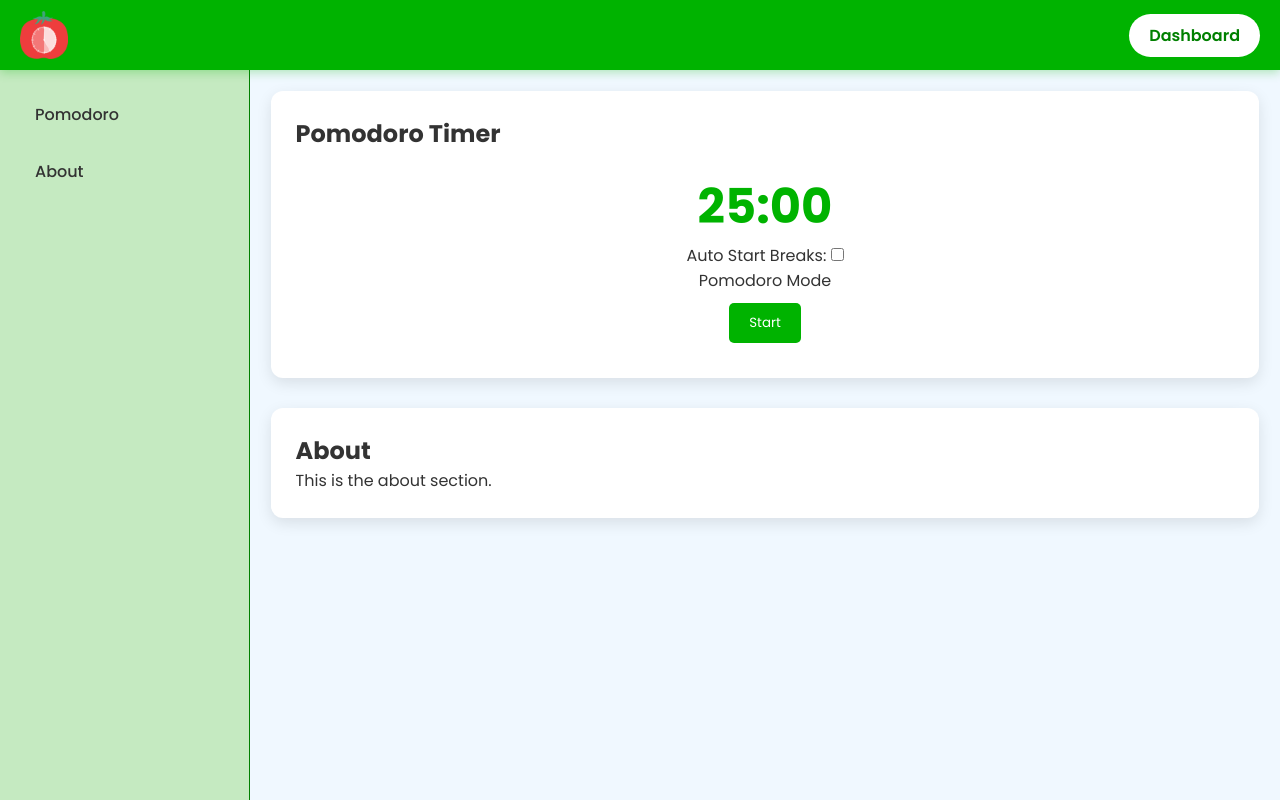
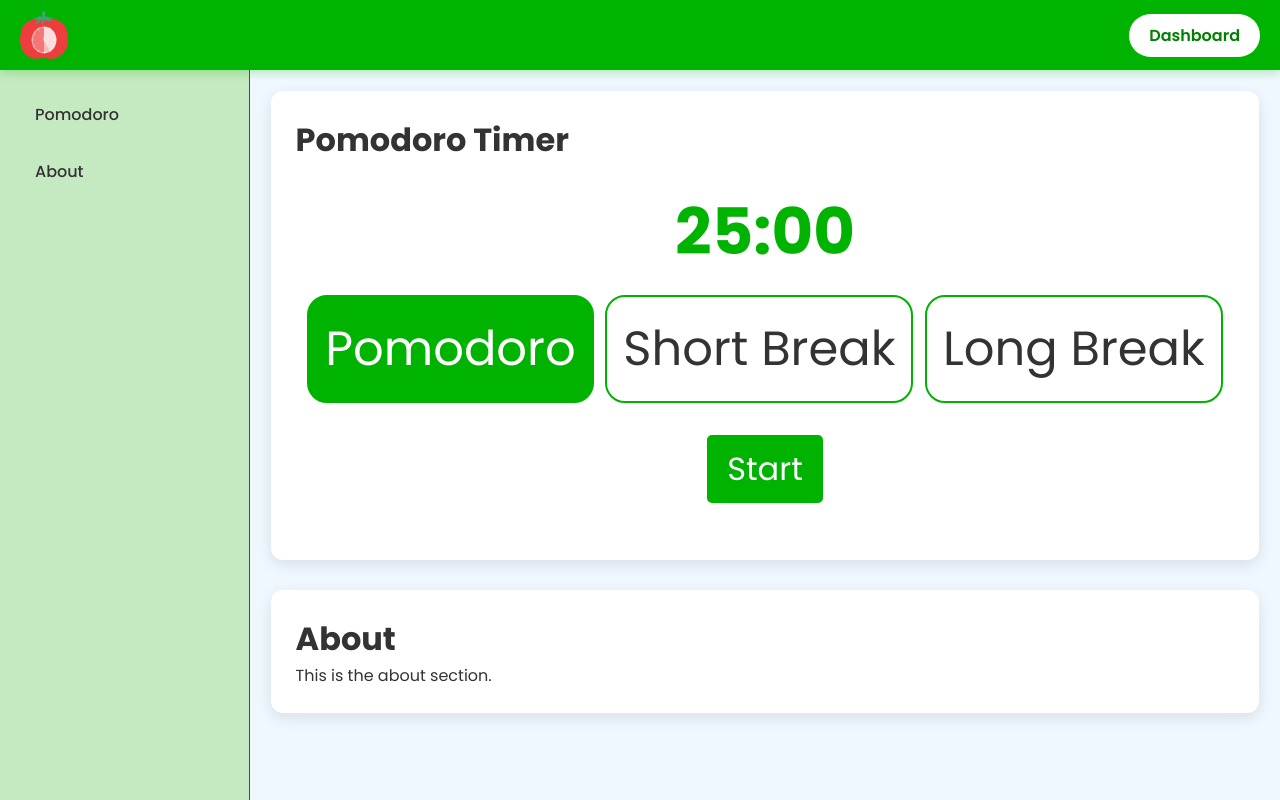
Before and after one commit to chaulagainrupak/pomodoro-log, a Flask app: page /dashboard in a window 1280 px wide. Run offline with Flask 3, Linux system fonts and the light colour scheme; a user stored in the database is signed in.

Commit message:
Showcasing of the time has been made for the user.

```diff
--- a/static/scripts.js
+++ b/static/scripts.js
@@ -13,106 +13,159 @@ function toggleForm(form) {
   }
 }
 
-let currentPhase = 'work';  // Initial phase is work session
-let timerInterval;
-const timeDisplay = document.getElementById('time');
-const modeDisplay = document.getElementById('timer-mode');
-const autoStartCheckbox = document.getElementById('autoStartCheckbox');
+// let currentPhase = 'work';  // Initial phase is work session
+// let timerInterval;
+// const timeDisplay = document.getElementById('time');
+// const modeDisplay = document.getElementById('timer-mode');
+// const autoStartCheckbox = document.getElementById('autoStartCheckbox');
 
-// Function to start the timer with given duration
-function startTimer(pomodoroDuration, shortBreakDuration, longBreakDuration) {
-    let duration;
+// // Function to start the timer with given duration
+// function startTimer(pomodoroDuration, shortBreakDuration, longBreakDuration) {
+//     let duration;
 
-    switch (currentPhase) {
-        case 'work':
-            duration = pomodoroDuration;
-            modeDisplay.textContent = 'Pomodoro Mode';
-            break;
-        case 'short-break':
-            duration = shortBreakDuration;
-            modeDisplay.textContent = 'Short Break';
-            break;
-        case 'long-break':
-            duration = longBreakDuration;
-            modeDisplay.textContent = 'Long Break';
-            break;
-        default:
-            duration = pomodoroDuration;
-            modeDisplay.textContent = 'Pomodoro Mode';
-    }
+//     switch (currentPhase) {
+//         case 'work':
+//             duration = pomodoroDuration;
+//             modeDisplay.textContent = 'Pomodoro Mode';
+//             break;
+//         case 'short-break':
+//             duration = shortBreakDuration;
+//             modeDisplay.textContent = 'Short Break';
+//             break;
+//         case 'long-break':
+//             duration = longBreakDuration;
+//             modeDisplay.textContent = 'Long Break';
+//             break;
+//         default:
+//             duration = pomodoroDuration;
+//             modeDisplay.textContent = 'Pomodoro Mode';
+//     }
 
-    duration *= 60;  // Convert to seconds
+//     duration *= 60;  // Convert to seconds
+
+
+//     const startTime = Date.now();
+//     const endTime = startTime + (duration * 1000);
+
+//     displayTimeLeft(duration);
+
+//     timerInterval = setInterval(function() {
+//         const secondsLeft = Math.round((endTime - Date.now()) / 1000);
+
+//         if (secondsLeft < 0) {
+//             clearInterval(timerInterval);
+//             dingSound.play();
+//             timeDisplay.textContent = 'Time is up!';
+
+//             // Switch to the next phase
+//             if (currentPhase === 'work') {
+//                 currentPhase = 'short-break';
+//             } else if (currentPhase === 'short-break') {
+//                 currentPhase = 'long-break';
+//             } else if (currentPhase === 'long-break') {
+//                 currentPhase = 'work';
+//             }
+
+//             // Auto-start the next phase if the checkbox is checked
+//             if (autoStartCheckbox.checked) {
+//                 startTimer(pomodoroDuration, shortBreakDuration, longBreakDuration);
+//             } else {
+//                 // Update timer display for the next phase
+//                 updateTimerDisplay(pomodoroDuration, shortBreakDuration, longBreakDuration);
+//             }
+//         } else {
+//             displayTimeLeft(secondsLeft);
+//         }
+//     }, 1000);
+// }
+
+// // Function to display time left in timer
+// function displayTimeLeft(seconds) {
+//     const minutes = Math.floor(seconds / 60);
+//     const remainderSeconds = seconds % 60;
+//     const display = `${minutes}:${remainderSeconds < 10 ? '0' : ''}${remainderSeconds}`;
+//     timeDisplay.textContent = display;
+// }
+
+// // Function to update timer display based on current phase
+// function updateTimerDisplay(pomodoroDuration, shortBreakDuration, longBreakDuration) {
+//     switch (currentPhase) {
+//         case 'work':
+//             timeDisplay.textContent = `${pomodoroDuration}:00`;
+//             modeDisplay.textContent = 'Pomodoro Mode';
+//             break;
+//         case 'short-break':
+//             timeDisplay.textContent = `${shortBreakDuration}:00`;
+//             modeDisplay.textContent = 'Short Break';
+//             break;
+//         case 'long-break':
+//             timeDisplay.textContent = `${longBreakDuration}:00`;
+//             modeDisplay.textContent = 'Long Break';
+//             break;
+//         default:
+//             timeDisplay.textContent = `${pomodoroDuration}:00`;
+//             modeDisplay.textContent = 'Pomodoro Mode';
+//     }
+// }
+let startTimer = (pomodoroDuration, shortBreakDuration, longBreakDuration) => {
     const startButton = document.getElementById('startButton');
     startButton.innerText = 'Reset';
     startButton.setAttribute("id", "resetButton");
     startButton.setAttribute("onclick", "resetTimer()");
     startButton.style.backgroundColor = '#EE3940';
-
-    const startTime = Date.now();
-    const endTime = startTime + (duration * 1000);
-
-    displayTimeLeft(duration);
-
-    timerInterval = setInterval(function() {
-        const secondsLeft = Math.round((endTime - Date.now()) / 1000);
-
-        if (secondsLeft < 0) {
-            clearInterval(timerInterval);
-            dingSound.play();
-            timeDisplay.textContent = 'Time is up!';
-
-            // Switch to the next phase
-            if (currentPhase === 'work') {
-                currentPhase = 'short-break';
-            } else if (currentPhase === 'short-break') {
-                currentPhase = 'long-break';
-            } else if (currentPhase === 'long-break') {
-                currentPhase = 'work';
-            }
-
-            // Auto-start the next phase if the checkbox is checked
-            if (autoStartCheckbox.checked) {
-                startTimer(pomodoroDuration, shortBreakDuration, longBreakDuration);
-            } else {
-                // Update timer display for the next phase
-                updateTimerDisplay(pomodoroDuration, shortBreakDuration, longBreakDuration);
-            }
-        } else {
-            displayTimeLeft(secondsLeft);
-        }
-    }, 1000);
 }
 
-// Function to display time left in timer
-function displayTimeLeft(seconds) {
-    const minutes = Math.floor(seconds / 60);
-    const remainderSeconds = seconds % 60;
-    const display = `${minutes}:${remainderSeconds < 10 ? '0' : ''}${remainderSeconds}`;
-    timeDisplay.textContent = display;
-}
-
-// Function to update timer display based on current phase
-function updateTimerDisplay(pomodoroDuration, shortBreakDuration, longBreakDuration) {
-    switch (currentPhase) {
-        case 'work':
-            timeDisplay.textContent = `${pomodoroDuration}:00`;
-            modeDisplay.textContent = 'Pomodoro Mode';
-            break;
-        case 'short-break':
-            timeDisplay.textContent = `${shortBreakDuration}:00`;
-            modeDisplay.textContent = 'Short Break';
-            break;
-        case 'long-break':
-            timeDisplay.textContent = `${longBreakDuration}:00`;
-            modeDisplay.textContent = 'Long Break';
-            break;
-        default:
-            timeDisplay.textContent = `${pomodoroDuration}:00`;
-            modeDisplay.textContent = 'Pomodoro Mode';
-    }
-}
-
-  // Function to reset the timer
-  function resetTimer() {
+// Function to reset the timer
+  let  resetTimer =  () => {
       location.reload()
   }
+
+
+  //This code allows you to change the timer modes in the pomodoro timer
+  let timerModes = document.querySelector(".timerModes");
+
+  // Select all div elements inside .timerModes
+  let modeDivs = timerModes.querySelectorAll('div');
+
+  modeDivs.forEach(div => {
+      div.addEventListener('click', () => {
+          // Remove 'selected' class from all modeDivs
+          modeDivs.forEach(d => {
+              d.classList.remove('selected');
+          });
+
+          // Add 'selected' class to the clicked div
+          div.classList.add('selected');
+      });
+  });
+
+
+  let updateTime = (mode) => {
+    let time;
+
+    switch (mode) {
+        case 'Pomodoro':
+            time = document.getElementById('pomodoroTime');
+            time.classList.remove('hidden');
+            document.getElementById('shortBreakTime').classList.add('hidden');
+            document.getElementById('longBreakTime').classList.add('hidden');
+            break;
+
+        case 'Short Break':
+            time = document.getElementById('shortBreakTime');
+            time.classList.remove('hidden');
+            document.getElementById('pomodoroTime').classList.add('hidden');
+            document.getElementById('longBreakTime').classList.add('hidden');
+            break;
+
+        case 'Long Break':
+            time = document.getElementById('longBreakTime');
+            time.classList.remove('hidden');
+            document.getElementById('pomodoroTime').classList.add('hidden');
+            document.getElementById('shortBreakTime').classList.add('hidden');
+            break;
+
+        default:
+            break;
+    }
+};
--- a/static/styles.css
+++ b/static/styles.css
@@ -126,6 +126,9 @@ body {
   box-shadow: 0 5px 15px rgba(0, 0, 0, 0.1);
 }
 
+.section > h2 {
+  font-size: 2rem;
+}
 
 /* Additional styles for the timer */
 #timer {
@@ -133,23 +136,50 @@ body {
   margin-top: 20px;
 }
 
-#time {
-  font-size: 3rem;
+.time {
+  font-size: 4rem;
   font-weight: bold;
   color: var(--primary-green);
 }
 
-button, #startButton, #resetButton {
+#startButton, #resetButton {
   background-color: var(--primary-green);
   color: var(--text-light);
   border: none;
   padding: 10px 20px;
-  margin: 10px;
+  margin: 2rem;
   border-radius: 5px;
   cursor: pointer;
   transition: background-color 0.3s ease;
+  font-size: 2rem;
 }
 
-button:hover {
+#startButton:hover, #resetButton:hover {
   background-color: var(--secondary-green);
 }
+
+
+.timerModes {
+  margin-top: 1rem;
+  font-size: 3rem;
+  display: flex;
+  justify-content: space-evenly;
+}
+
+.timerModes > div.selected{
+  border-radius: 20px;;
+  background-color: var(--primary-green);
+  color: var(--text-light);
+  padding: 1rem;
+}
+
+.timerModes > div{
+  border-radius: 20px;
+  border: var(--primary-green) 2px solid;
+  padding: 1rem;
+  cursor: pointer;
+}
+
+.hidden {
+  display: none;
+}
--- a/templates/dashboard.html
+++ b/templates/dashboard.html
@@ -54,12 +54,16 @@
                 <div id="pomodoro" class="section">
                     <h2>Pomodoro Timer</h2>
                     <div id="timer">
-                        <div id="time">{{ preferences.pomodoro_duration }}:00</div>
-                        <label>
-                            Auto Start Breaks:
-                            <input type="checkbox" id="autoStartCheckbox">
-                        </label>
-                        <div id="timer-mode" class="timer-mode">Pomodoro Mode</div>
+                        <div id="pomodoroTime" class="time">{{ preferences.pomodoro_duration }}:00</div>
+                        <div id="shortBreakTime" class="time hidden">{{ preferences.short_break_duration }}:00</div>
+                        <div id="longBreakTime" class="time hidden">{{ preferences.long_break_duration }}:00</div>
+                        <!-- <div id="timer-mode" class="timer-mode">Pomodoro Mode</div> -->
+
+                        <div class="timerModes">
+                            <div class="timerModePomodoro selected" onclick="updateTime('Pomodoro')">Pomodoro</div>
+                            <div class="timerModeShortBreak" onclick="updateTime('Short Break')">Short Break</div>
+                            <div class="timerModeLongBreak" onclick="updateTime('Long Break')">Long Break</div>
+                        </div>
                         <button id="startButton" onclick="startTimer({{ preferences.pomodoro_duration }}, {{ preferences.short_break_duration }}, {{ preferences.long_break_duration }})">Start</button>
                     </div>
                 </div>
```
